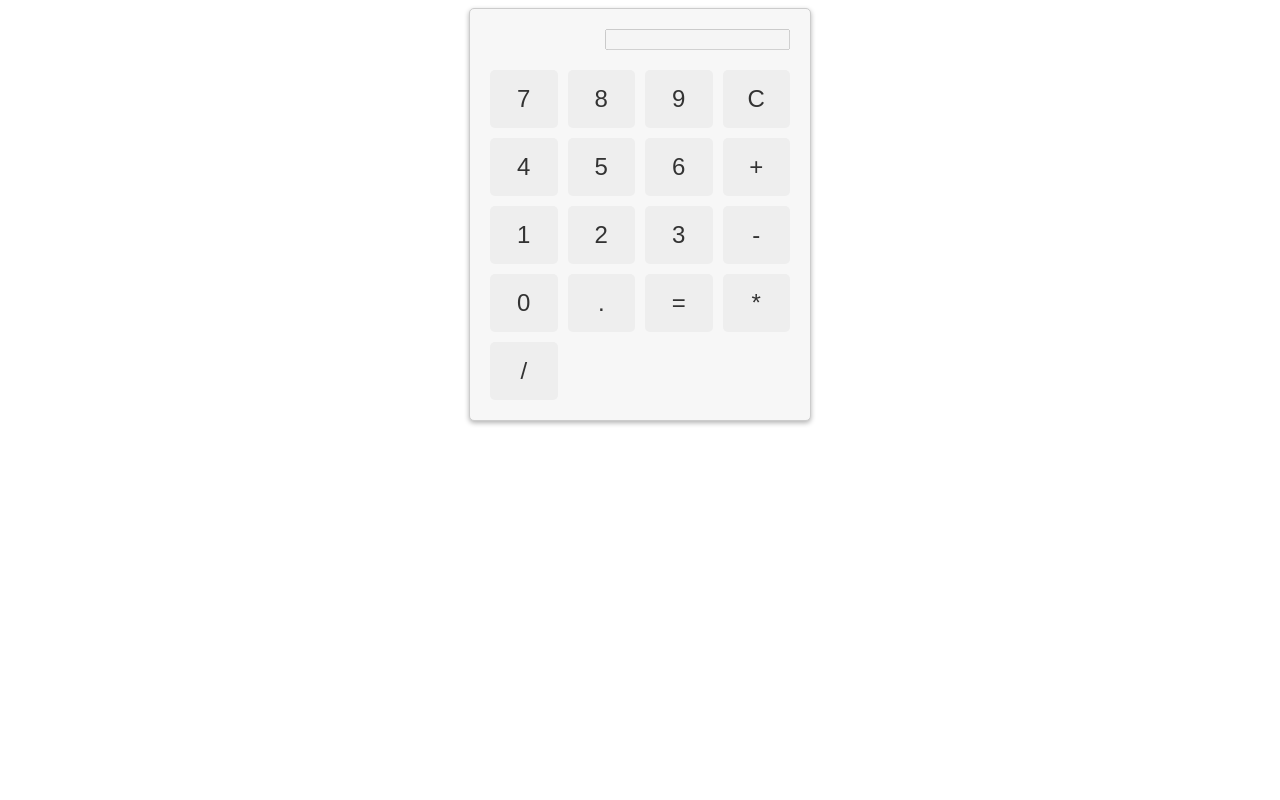
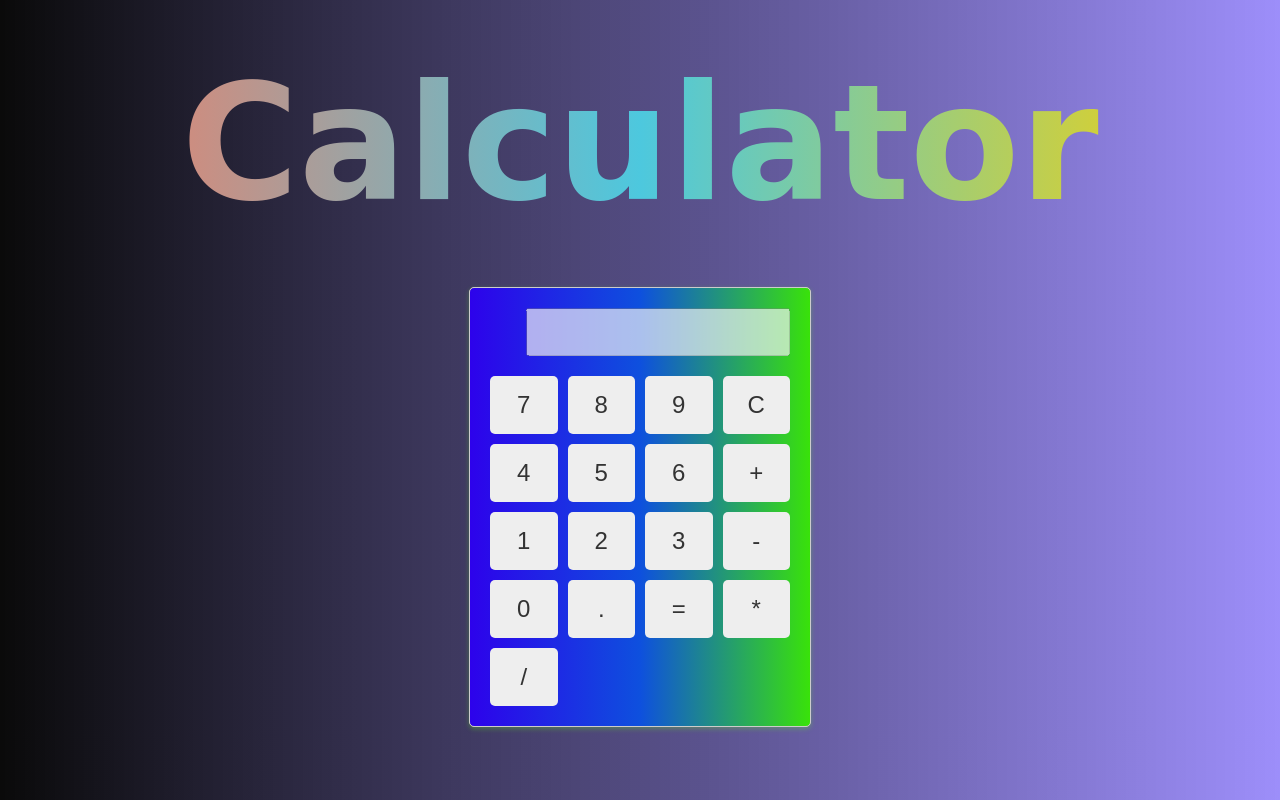
Before and after one commit to andresdelgado15/proyectos, a plain HTML site: page calculadora/calculadora.html in a window 1280 px wide. Drawn offline with nearby package versions, Linux system fonts and the light colour scheme.

Commit message:
actualizacion primer proyecto calculadora

```diff
--- a/calculadora/calculadora.html
+++ b/calculadora/calculadora.html
@@ -6,8 +6,10 @@
     <meta name="viewport" content="width=device-width, initial-scale=1.0">
     <title>Document</title>
     <link rel="stylesheet" href="css/estilos.css">
+
 </head>
-<body>
+<body id="fondo">
+	<h1 class="stylish-title">Calculator</h1>
     <div class="calculadora">
 		<div class="pantalla">
 			<input type="text" id="resultado" disabled>
@@ -34,5 +36,7 @@
 	</div>
 
     <script src="js/script.js"></script>
+	<script src="https://ajax.googleapis.com/ajax/libs/jquery/3.5.1/jquery.min.js"></script>
+  <script src="https://maxcdn.bootstrapcdn.com/bootstrap/3.3.7/js/bootstrap.min.js"></script>
 </body>
 </html>
--- a/calculadora/css/estilos.css
+++ b/calculadora/css/estilos.css
@@ -1,10 +1,16 @@
+#fondo {
+	background: linear-gradient(to right, rgba(0, 0, 0, 0.959), rgba(39, 7, 244, 0.456));
+}
+
+
 .calculadora {
 	width: 300px;
 	margin: 0 auto;
-	background-color: #f7f7f7;
+	background: linear-gradient(to right, #2d02eb, #0e50de, #39e20a);
+	background-color: #f7fc52;
 	border: 1px solid #ccc;
 	border-radius: 5px;
-	box-shadow: 0px 2px 5px rgba(0,0,0,0.3);
+	box-shadow: 0px 2px 5px rgba(103, 245, 33, 0.3);
 	font-family: Arial, sans-serif;
 	font-size: 16px;
 	text-align: center;
@@ -17,12 +23,22 @@
 	justify-content: center;
 	align-items: flex-end;
 	margin-bottom: 20px;
+
+
+}
+
+#resultado {
+	width: 80%;
+	height: auto;
+	padding: 10px;
+	font-size: 1.3em;
+
 }
 
 .input {
 	width: 100%;
 	font-size: 24px;
-	padding: 10px;
+	padding: 30px;
 	border: none;
 	border-bottom: 1px solid #ccc;
 	outline: none;
@@ -37,7 +53,7 @@
 
 button {
 	background-color: #eee;
-	color: #333;
+	color: #333333;
 	font-size: 24px;
 	border: none;
 	border-radius: 5px;
@@ -47,7 +63,7 @@
 }
 
 button:hover {
-	background-color: #333;
+	background-color: #9ccf11;
 	color: #fff;
 }
 
@@ -70,3 +86,25 @@
 	background-color: #e74c3c;
 	color: #fff;
 }
+
+@import url('https://fonts.googleapis.com/css2?family=Pacifico&display=swap');
+
+/* Título con estilo */
+.stylish-title {
+	font-family: 'Pacifico', cursive;
+	font-size: 10em;
+	background-image: linear-gradient(to right, #ff765b, #4dc8de, #FFD200);
+	-webkit-background-clip: text;
+	-webkit-text-fill-color: transparent;
+	text-align: center;
+	margin-top: 50px;
+	margin-bottom: 50px;
+}
+
+@media (max-width: 768px) {
+	.stylish-title {
+		font-size: 5em;
+		margin-top: 30px;
+		margin-bottom: 30px;
+	}
+}
```
Also changed, not shown: cv/images/img-proyecto/portfolio-1.jpg, cv/images/img-proyecto/portfolio-11.jpg (added), 4 other files. Lines whose indentation alone changed are shown as unchanged.
